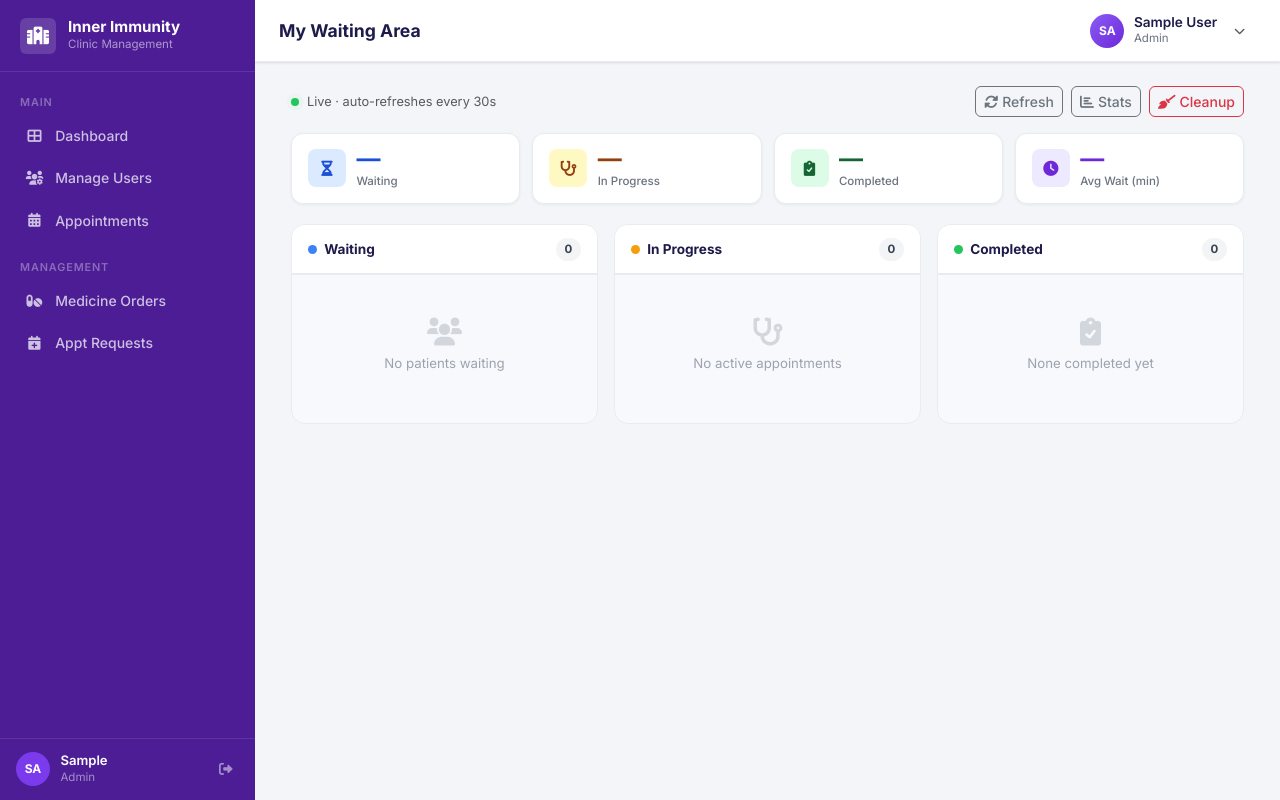
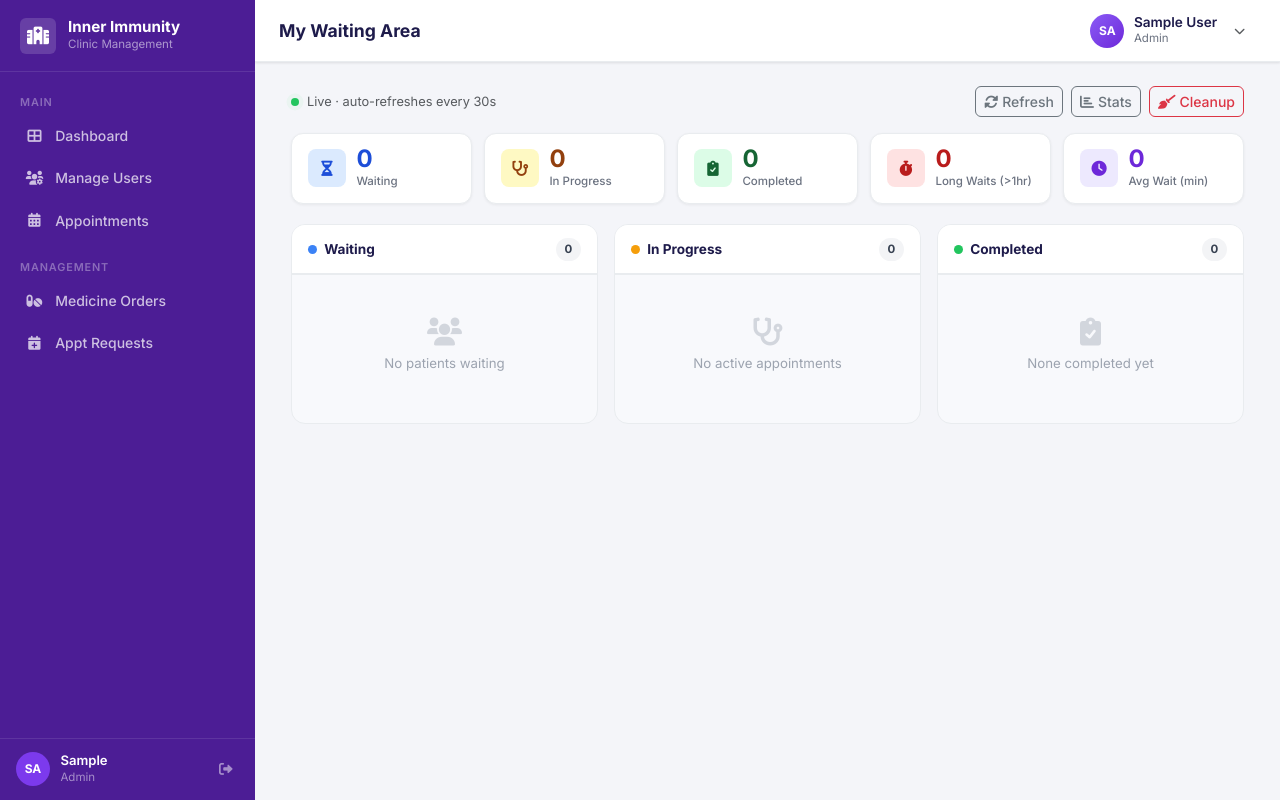
Before and after one commit to moreshubham007/clinic-management, a Flask app: page /waiting-area/doctor/waiting-area in a window 1280 px wide. Run offline with Flask 3, Linux system fonts and the light colour scheme; the visitor is signed in with stand-in values (Sample User, id 1); data that the repository does not hold is empty; some libraries are stand-ins or nearby versions.

Commit message:
feat: add Long Waits stat and auto-refresh to doctor waiting area
Co-authored-by: Cursor <cursoragent@cursor.com>

```diff
--- a/templates/waiting_area/doctor.html
+++ b/templates/waiting_area/doctor.html
@@ -35,9 +35,11 @@
 .wa-stat.s-prog  .wa-stat-icon { background: #fef9c3; color: #92400e; }
 .wa-stat.s-done  .wa-stat-icon { background: #dcfce7; color: #166534; }
 .wa-stat.s-avg   .wa-stat-icon { background: var(--p100); color: var(--p700); }
+.wa-stat.s-alert .wa-stat-icon { background: #fee2e2; color: #b91c1c; }
 .wa-stat.s-wait  .wa-stat-num  { color: #1d4ed8; }
 .wa-stat.s-prog  .wa-stat-num  { color: #92400e; }
 .wa-stat.s-done  .wa-stat-num  { color: #166534; }
+.wa-stat.s-alert .wa-stat-num  { color: #b91c1c; }
 .wa-stat.s-avg   .wa-stat-num  { color: var(--p700); }
 
 /* ── Kanban board ─────────────────────────────────────── */
@@ -221,6 +223,10 @@
         <div class="wa-stat s-done">
             <div class="wa-stat-icon"><i class="fas fa-clipboard-check"></i></div>
             <div><div class="wa-stat-num" id="statDone">—</div><div class="wa-stat-lbl">Completed</div></div>
+        </div>
+        <div class="wa-stat s-alert">
+            <div class="wa-stat-icon"><i class="fas fa-stopwatch"></i></div>
+            <div><div class="wa-stat-num" id="statLongWaits">—</div><div class="wa-stat-lbl">Long Waits (&gt;1hr)</div></div>
         </div>
         <div class="wa-stat s-avg">
             <div class="wa-stat-icon"><i class="fas fa-clock"></i></div>
@@ -497,7 +503,29 @@ function manualCleanup() {
     });
 }
 
-setInterval(refreshWaitingList, 30000);
-document.addEventListener('DOMContentLoaded', refreshWaitingList);
+function refreshStats() {
+    fetch('/waiting-area/api/waiting-stats')
+        .then(r => r.json())
+        .then(d => {
+            document.getElementById('statWaiting').textContent   = d.total_waiting;
+            document.getElementById('statProgress').textContent  = d.total_in_progress;
+            document.getElementById('statDone').textContent      = d.total_completed;
+            document.getElementById('statLongWaits').textContent = d.long_waits;
+            document.getElementById('statAvg').textContent       = d.average_wait_time;
+
+            // Flash alert if long waits > 0
+            const alert = document.getElementById('longWaitAlert');
+            if (d.long_waits > 0) {
+                alert.style.removeProperty('display');
+                alert.classList.remove('d-none');
+            } else {
+                alert.classList.add('d-none');
+            }
+        })
+        .catch(() => {});
+}
+
+setInterval(() => { refreshWaitingList(); refreshStats(); }, 30000);
+document.addEventListener('DOMContentLoaded', () => { refreshWaitingList(); refreshStats(); });
 </script>
 {% endblock %}
```
